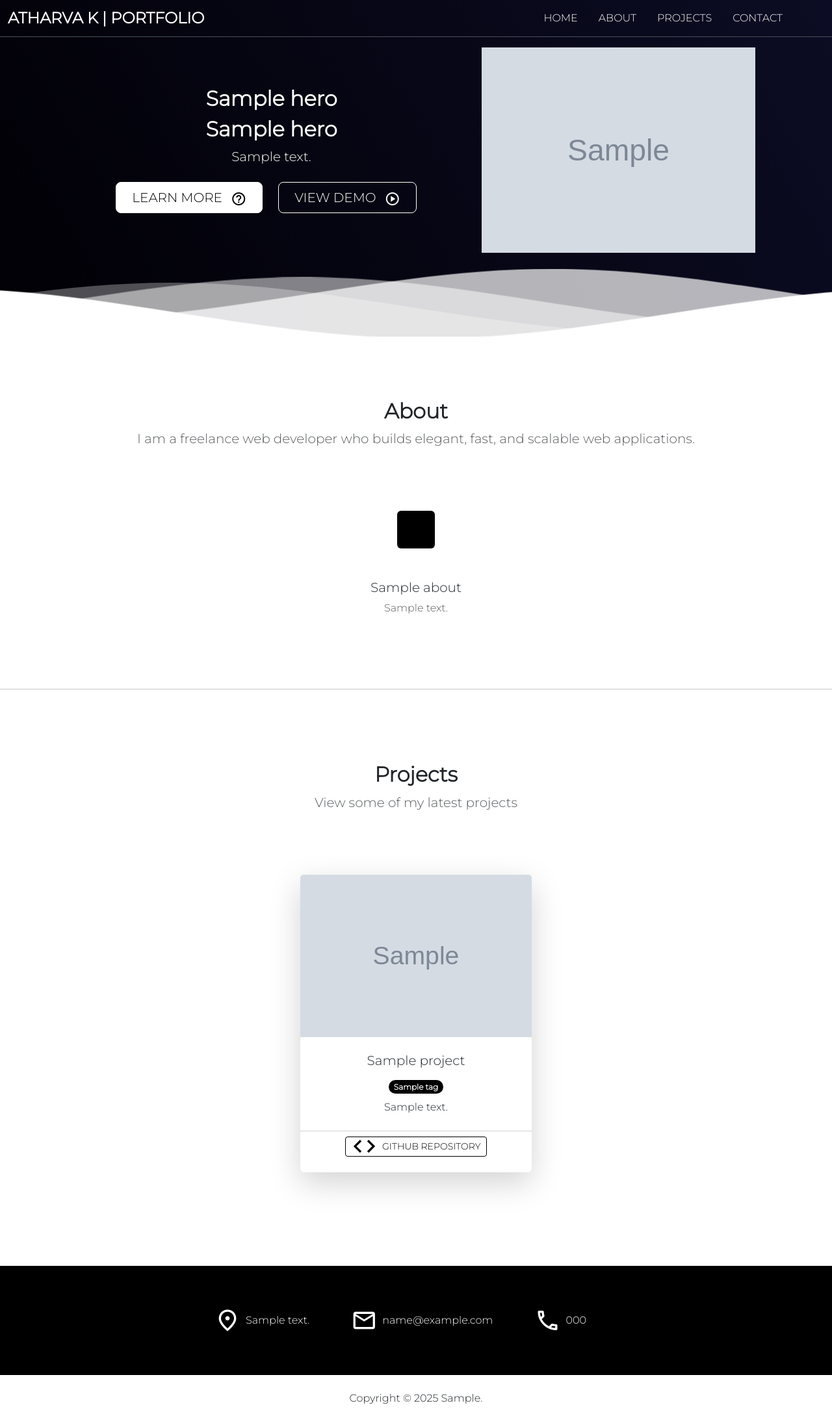
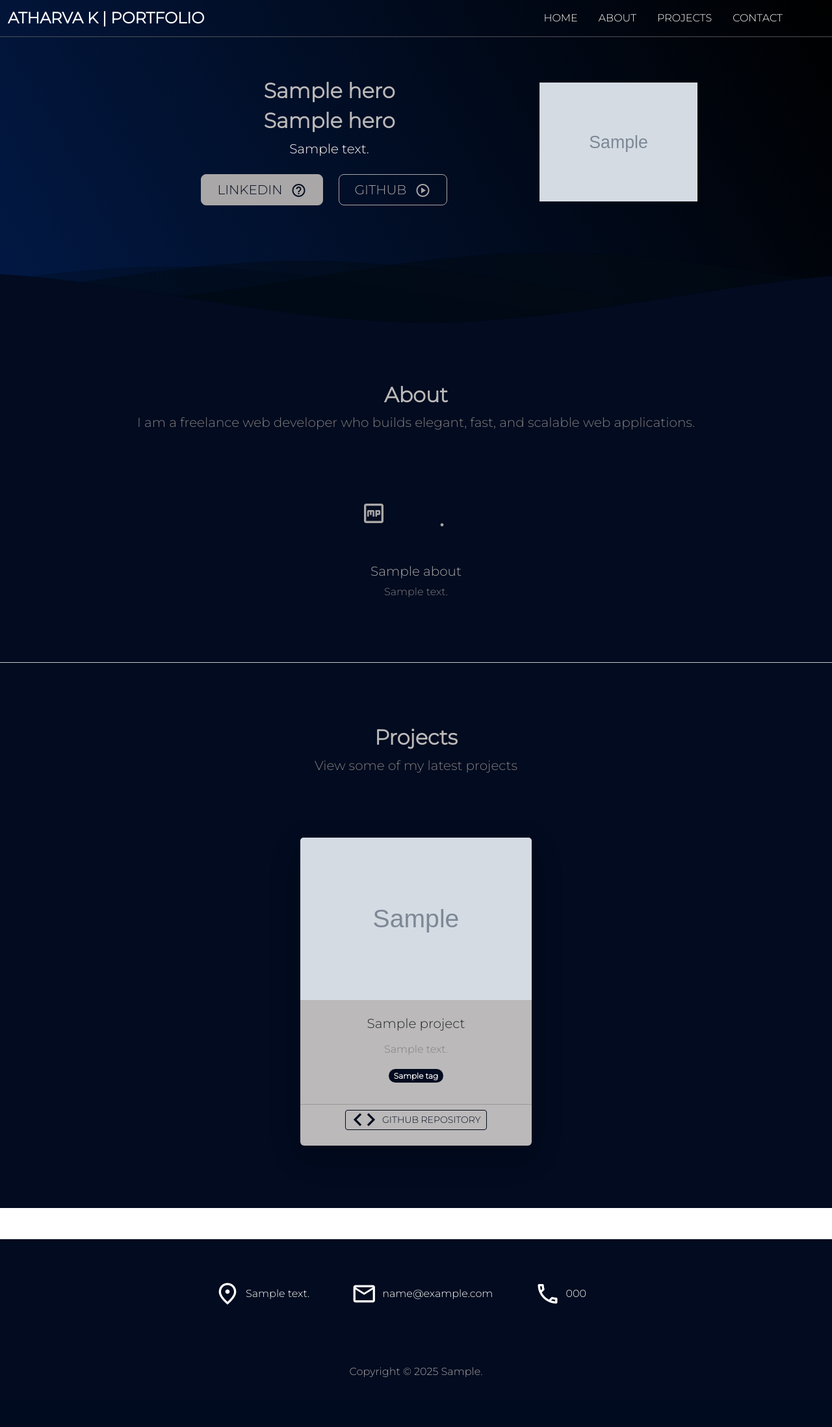
Before and after one commit to Atharvack/Portfolio, a Django app: page / in a window 1280 px wide. Shown: the whole page at 65% size. After the commit the page ends 2120 px from the top, so only its background shows below. Run offline with Django 4.2, Linux system fonts and the light colour scheme; tables that the repository leaves empty hold one stand-in row (values such as "Sample post"); grey boxes marked "Sample" are stand-in pictures; some libraries are stand-ins or nearby versions.

Commit message:
Complete Skeleton and Theme edit

```diff
--- a/static/sass/styles.scss
+++ b/static/sass/styles.scss
@@ -1,7 +1,9 @@
 // custom variables
-$primary: #000000;
-$light: #ffffff;
+$primary: rgb(2, 11, 31);
+$light: hsl(0, 1%, 66%);
 $line-height: 1px;
+$tcol: hsl(0, 1%, 73%);
+$tmute: hsl(0, 1%, 50%);
 
 @import '../node_modules/bootstrap/scss/bootstrap.scss';
 @import '../node_modules/material-icons/iconfont/material-icons.css';
@@ -14,6 +16,10 @@
   font-family: 'Montserrat', sans-serif;
 }
 
+hr{
+
+  margin: 0;
+}
 
 /* ---------- BUTTONS ---------- */
 
@@ -81,6 +87,9 @@
 
 
 /* ---------- HERO ---------- */
+.col-percentage{
+  width: 25%;
+}
 
 .hero-image {
   height: 500px;
@@ -92,10 +101,21 @@
 
 .header {
   position: relative;
-  background: linear-gradient(60deg, rgb(1, 0, 5) 0%, rgb(12, 12, 36) 100%);
+  background: linear-gradient(60deg, rgb(2, 25, 69) 0%, rgb(0, 0, 0)100%);
   color: $light;
 }
 
+/*--------text-----------*/
+h2{
+color:$tcol;
+}
+h5{
+  color:$tcol;
+  }
+
+p{
+  color:$tmute;
+}
 
 /* ---------- ABOUT ---------- */
 
@@ -104,16 +124,23 @@
   width: $size;
   height: $size;
   vertical-align: middle;
+  color: $light;
+
 }
+
+
+
 
 .about {
   font-size: 40px;
+
 }
 
 
 /* ---------- PROJECTS ---------- */
 
 .card {
+  background-color: $tcol;
   img {
     height: 250px;
   }
@@ -204,4 +231,7 @@
   .hero-image {
     height: 50%;
   }
+  .col-percentage {
+    width: 50%; /* Adjust percentage for smaller screens */
+  }
 }
--- a/templates/index.html
+++ b/templates/index.html
@@ -64,10 +64,10 @@
 
         <!-- Hero -->
         <header class="py-3">
-          <div class="container px-5">
+          <div class="container px-5 ">
 
             {% if hero_data %}
-              <div class="row align-items-center">
+              <div class="row align-items-center justify-content-center">
 
                 {% for hero in hero_data %}
                 <div class="col-lg-8 col-xl-7 col-xxl-6">
@@ -80,17 +80,17 @@
                       </p>
                       <div class="d-grid gap-2 d-sm-flex justify-content-sm-center mb-5">
                         <button type="button" class="btn btn-light btn-lg text-uppercase px-4 py-2 me-sm-3">
-                          Learn More
+                          Linkedin
                           <span class="material-icons-outlined ms-2">help_outline</span>
                         </button>
                         <button type="button" id="demo" class="btn btn-outline-light btn-lg text-uppercase px-4 py-2 me-sm-3">
-                          View Demo
+                          Github
                           <span class="material-icons-outlined ms-2">play_circle</span>
                         </button>
                       </div>
                     </div>
                 </div>
-                <div class="col-xl-5 col-xxl-6 justify-content-center">
+                <div class="col-percentage justify-content-center">
 
                   {% if hero.image.url %}
                     <img class="card-img-top" src="{{ hero.image.url }}" alt="Hero Image">
@@ -117,10 +117,10 @@
               <path id="gentle-wave" d="M-160 44c30 0 58-18 88-18s 58 18 88 18 58-18 88-18 58 18 88 18 v44h-352z" />
             </defs>
             <g class="parallax">
-              <use xlink:href="#gentle-wave" x="48" y="0" fill="rgba(255,255,255,0.7" />
-              <use xlink:href="#gentle-wave" x="48" y="3" fill="rgba(255,255,255,0.5)" />
-              <use xlink:href="#gentle-wave" x="48" y="5" fill="rgba(255,255,255,0.3)" />
-              <use xlink:href="#gentle-wave" x="48" y="7" fill="#fff" />
+              <use xlink:href="#gentle-wave" x="48" y="0" fill="rgba(2,11,21,0.7)" />
+              <use xlink:href="#gentle-wave" x="48" y="3" fill="rgba(2,11,21,0.5)" />
+              <use xlink:href="#gentle-wave" x="48" y="5" fill="rgba(2,11,21,0.3)" />
+              <use xlink:href="#gentle-wave" x="48" y="7" fill="rgba(2,11,31)" />
             </g>
           </svg>
         </div>
@@ -131,11 +131,11 @@
       <main>
 
         <!-- About -->
-        <section id="about" class="text-center py-5">
+        <section id="about" class="bg-primary text-center py-5">
           <div class="container py-5">
             <div class="row justify-content-center">
               <h2 class="fw-bold">About</h2>
-              <p class="lead text-muted mb-5">
+              <p class="lead mb-5">
                 I am a freelance web developer who builds elegant, fast, and scalable web applications.
               </p>
             </div>
@@ -149,11 +149,11 @@
                   <div class="col-lg-4 mx-auto mb-5">
                     <div class="d-flex mb-5 justify-content-center">
                       <div class="about-icon d-inline-flex align-items-center justify-content-center bg-primary text-white fs-4 rounded-2">
-                        <span class="about material-icons-outlined text-white">{{ about.icon }}</span>
+                        <span class="about material-icons-outlined text-light">{{ about.icon }}</span>
                       </div>
                     </div>
-                    <h5>{{ about.title }}</h5>
-                    <p class="text-muted mb-0">
+                    <h5 class="text-light">{{ about.title }}</h5>
+                    <p class=" mb-0">
                       {{ about.description }}
                     </p>
                   </div>
@@ -171,11 +171,11 @@
         <hr>
 
         <!-- Projects -->
-        <section id="projects" class="text-center py-5">
+        <section id="projects" class="bg-primary text-center py-5">
           <div class="container py-5">
             <div class="row justify-content-center">
               <h2 class="fw-bold">Projects</h2>
-              <p class="lead text-muted mb-5">
+              <p class="lead mb-5">
                 View some of my latest projects
               </p>
             </div>
@@ -187,7 +187,7 @@
 
                 {% for project in project_data %}
                   <div class="col-lg-4 mx-auto mb-5">
-                    <div class="card h-100 shadow-lg border-0 bg-light">
+                    <div class="card h-100 shadow-lg border-0 ">
 
                       {% if project.image.url %}
                         <img class="card-img-top" src="{{ project.image.url }}" alt="Project">
@@ -197,14 +197,14 @@
 
                       <div class="card-body p-4">
                         <h5 class="card-title mb-3">{{ project.name }}</h5>
+                        <p class="card-text">
+                          {{ project.description }}
+                        </p>
                         <div class="mb-2">
                           {% for tag in project.tags.all %}
                             <div class="badge bg-primary rounded-pill">{{ tag.name }}</div>
                           {% endfor %}
                         </div>
-                        <p class="card-text">
-                          {{ project.description }}
-                        </p>
                       </div>
                       <div class="card-footer bg-transparent mb-3">
                         <a class="btn btn-outline-primary btn-sm text-uppercase" href="{{ project.link }}" target="_blank">
@@ -224,6 +224,9 @@
           </div>
         </section>
         <!-- End Projects -->
+
+
+
 
         <!-- Contact -->
         <section class="bg-primary p-5 p-sm-5 mt-5">
@@ -266,10 +269,10 @@
     </div>
 
     <!-- Footer -->
-    <footer class="text-center py-4">
+    <footer class="bg-primary text-center py-4">
 
       {% if footer_data %}
-        <div class="container px-5 mb-2">
+        <div class="container text-light px-5 mb-2">
           {% for footer in footer_data %}
             Copyright &copy; <script>document.write(new Date().getFullYear())</script> {{ footer.copyright }}.
           {% endfor %}
```
Also changed, not shown: static/sass/styles.css, 1 other file.
